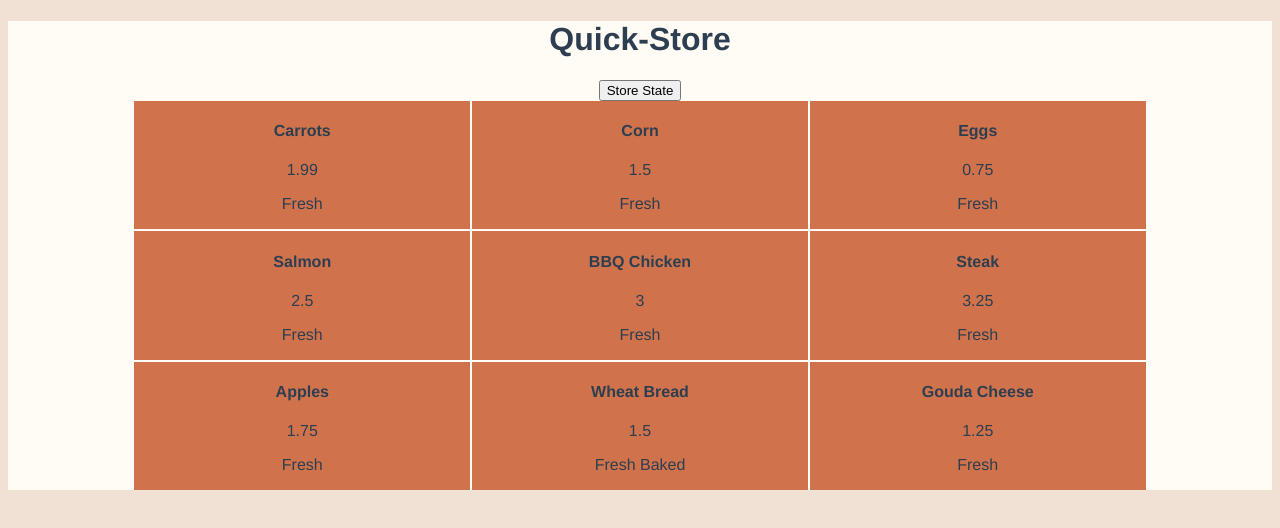
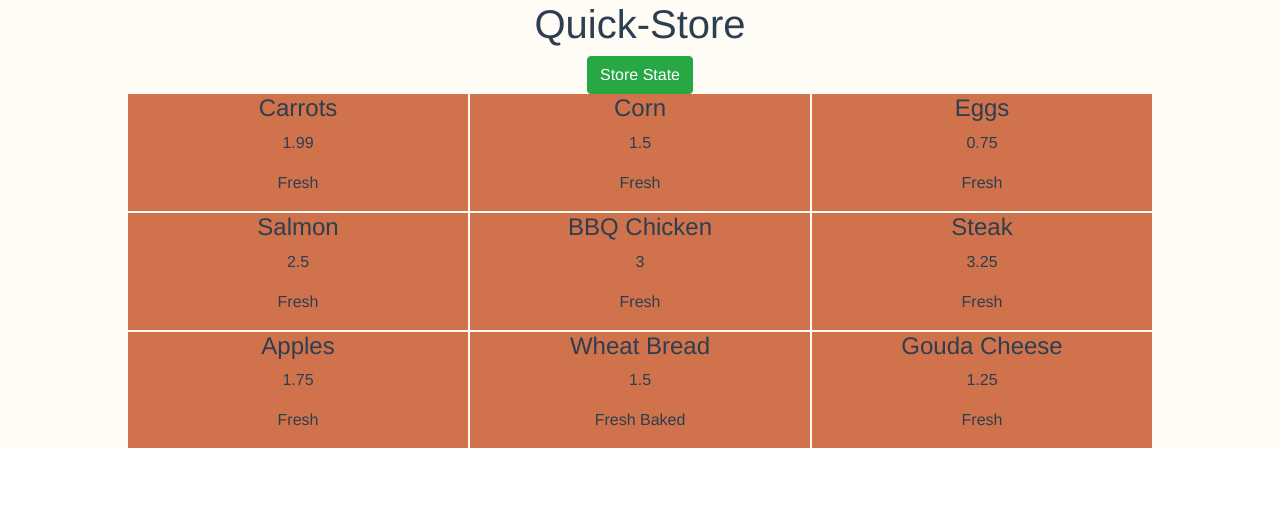
Before and after one commit to jaysnel/quick-store, a Vue app: page / in a window 1280 px wide. Shown: the top 528 px of the page. Built offline with nearby package versions, Linux system fonts and the light colour scheme.

Commit message:
adding bootstrap to project

```diff
--- a/package.json
+++ b/package.json
@@ -8,6 +8,8 @@
     "lint": "vue-cli-service lint"
   },
   "dependencies": {
+    "bootstrap": "^4.5.0",
+    "bootstrap-vue": "^2.15.0",
     "core-js": "^3.6.5",
     "vue": "^2.6.11",
     "vuex": "^3.4.0"
--- a/src/components/HomePage.vue
+++ b/src/components/HomePage.vue
@@ -1,7 +1,7 @@
 <template>
   <div class="HomePage">
       <h1 class="text-center">Quick-Store</h1>
-      <button class="btn" v-on:click="addOne();listData()">Store State</button>
+      <b-button variant="success" class="btn" @click="addOne();listData()">Store State</b-button>
 
       <div class="store-front-items">
           <div v-for="item in dataList" :key="item.id">
@@ -41,9 +41,6 @@ export default {
 <!-- Add "scoped" attribute to limit CSS to this component only -->
 <style scoped>
 
-body {
-    background: #FFFBF5;
-}
 h3 {
   margin: 40px 0 0;
 }
```
Also changed, not shown: src/main.js (+7 -2 lines), 1 other file (tests, documents, lock files or other folders).
